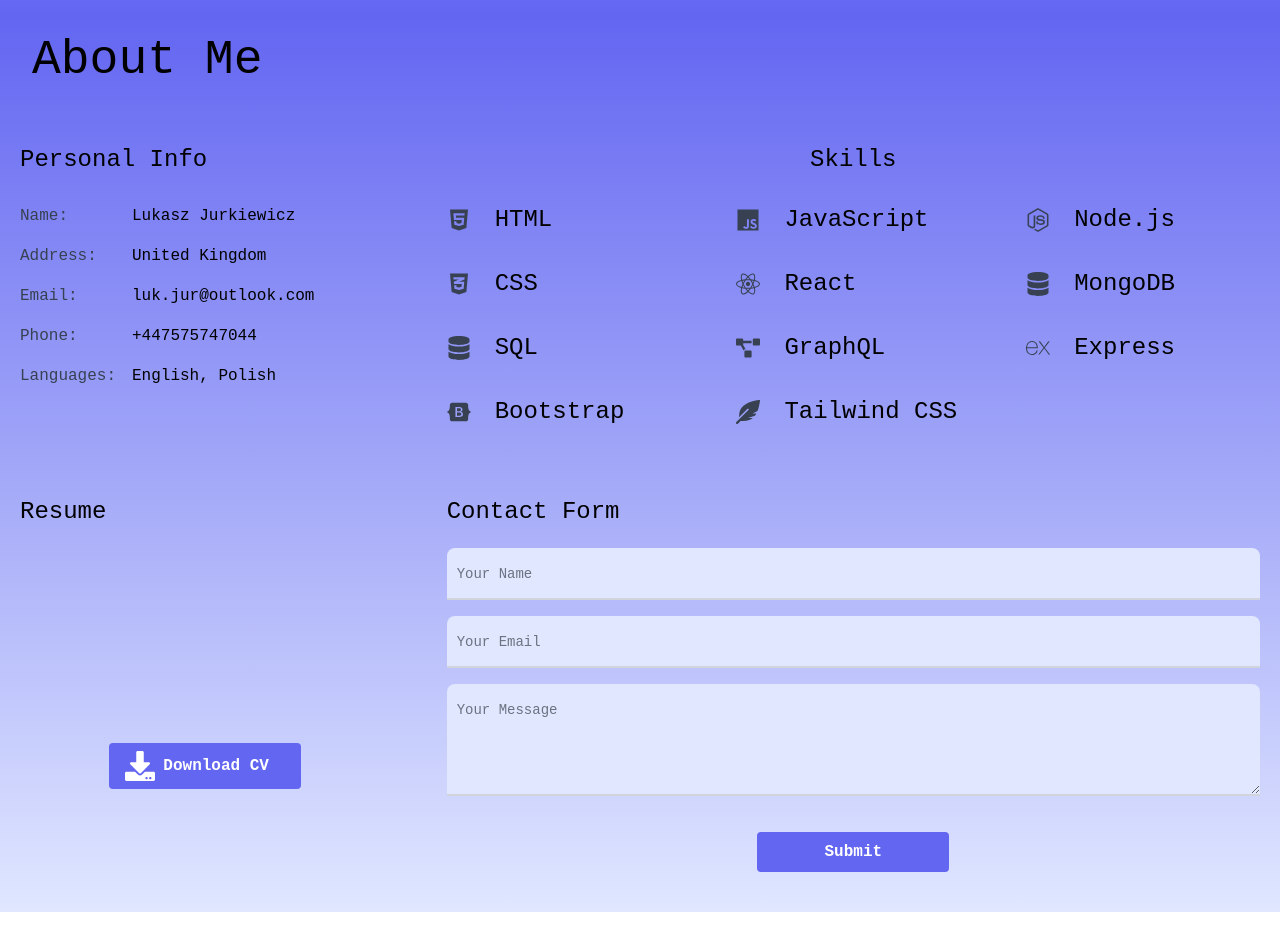
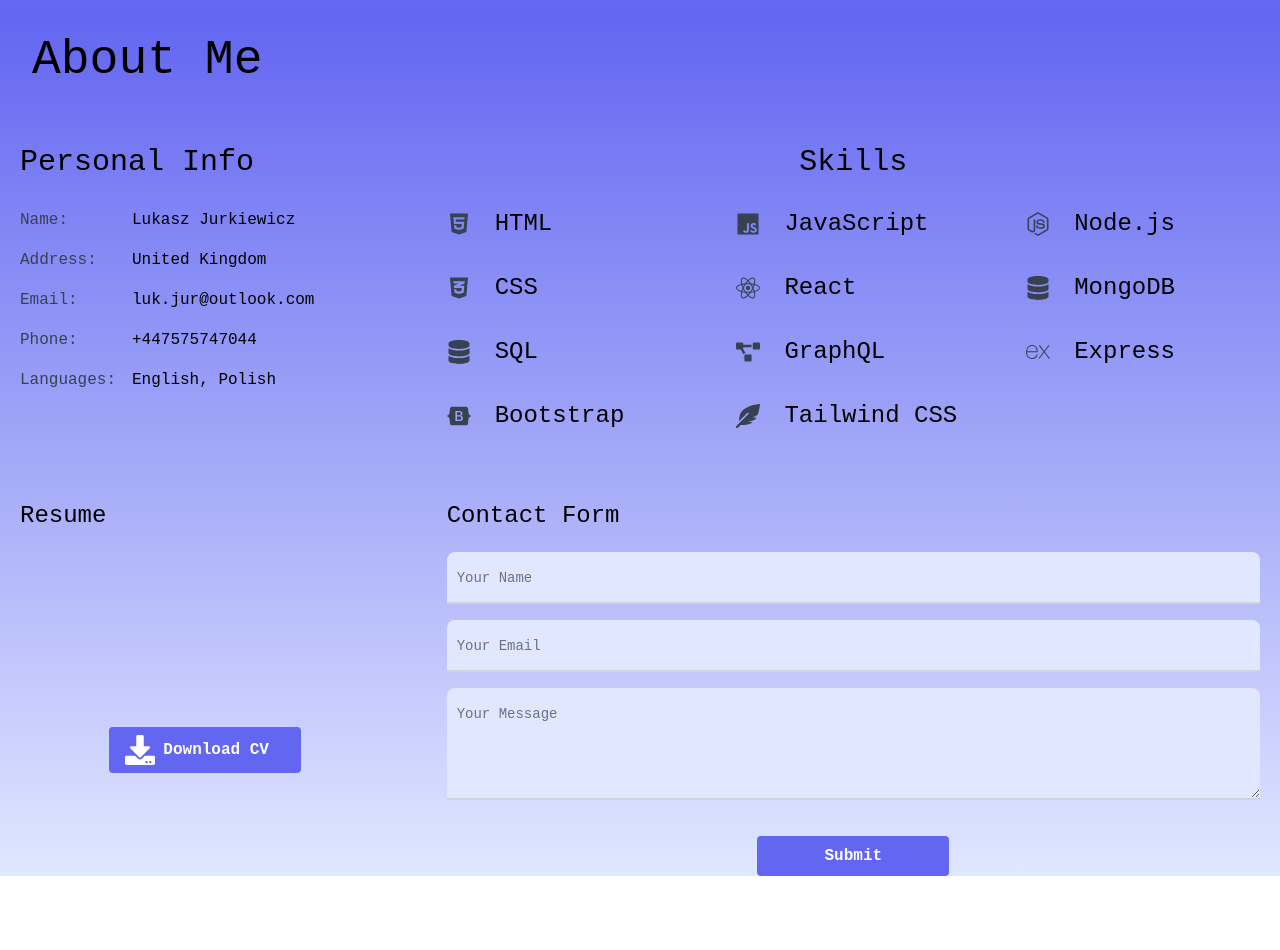
Before and after one commit to Abstynent/Abstynent, a React (Create React App) app: page / in a window 1280 px wide. Shown: the part 1880-2830 px from the top of the page. Built offline with nearby package versions, Linux system fonts and the light colour scheme.

Commit message:
changes to styling

```diff
--- a/src/components/AboutMeComponent/index.js
+++ b/src/components/AboutMeComponent/index.js
@@ -100,7 +100,7 @@ const AboutMeComponent = () => {
       <div className="container mx-auto mt-8 md:flex md:flex-wrap">
         {/* Personal Info */}
         <div className="w-full md:w-1/3 pr-4">
-          <h4 className="text-2xl py-5 px-5">Personal Info</h4>
+          <h4 className="text-3xl py-5 px-5">Personal Info</h4>
           <ul className="leading-10 px-5">
             <li className="flex">
               <span className="w-28 text-gray-700">Name:</span>
@@ -127,14 +127,14 @@ const AboutMeComponent = () => {
 
         {/* Skills */}
         <div className="w-full md:w-2/3 mt-4 md:mt-0">
-          <h4 className="text-left text-2xl py-5 px-5 lg:text-center">
+          <h4 className="text-left text-3xl py-5 px-5 lg:text-center">
             Skills
           </h4>
           <ul className="grid md:grid-cols-2 lg:grid-cols-3 gap-4 mb-10">
             {skillsData.map((skill) => (
               <li
                 key={skill.name}
-                className="text-2xl flex items-center gap-4 py-2 px-5"
+                className="text-2xl flex items-center gap-4 py-2 px-5 hover:text-indigo-200 transition-colors duration-300"
               >
                 {React.createElement(skill.icon, {
                   className: "mr-2 text-gray-700",
@@ -219,7 +219,7 @@ const AboutMeComponent = () => {
                 Your Message
               </label>
             </div>
-            <div className="flex items-center justify-center pt-5 p-10">
+            <div className="flex items-center justify-center pt-5 pb-10 lg:pb-0">
               <button
                 type="submit"
                 className="bg-indigo-500 hover:bg-indigo-700 w-48 text-white font-bold py-2 px-4 rounded focus:outline-none focus:shadow-outline"
--- a/src/components/BackToTopBtn/index.js
+++ b/src/components/BackToTopBtn/index.js
@@ -33,7 +33,7 @@ const BackToTopButton = () => {
         isVisible ? "visible" : "invisible"
       }`}
     >
-      <BsFillArrowUpCircleFill className="text-5xl text-indigo-900"/>
+      <BsFillArrowUpCircleFill className="text-5xl text-indigo-900 hover:text-indigo-950"/>
     </button>
   );
 };
--- a/src/components/Navbar/index.js
+++ b/src/components/Navbar/index.js
@@ -31,7 +31,7 @@ const NavbarComponent = () => {
             <li>
               <a
                 href="#portfolio"
-                className="bg-gradient-to-r from-indigo-500 to-indigo-400 text-white px-4 py-2 rounded-md ml-8"
+                className="bg-gradient-to-r from-indigo-500 to-indigo-400 text-white px-4 py-2 rounded-md ml-8 hover:bg-indigo-600 hover:to-indigo-500"
               >
                 Portfolio
               </a>
@@ -39,7 +39,7 @@ const NavbarComponent = () => {
             <li>
               <a
                 href="#aboutMe"
-                className="bg-gradient-to-r from-indigo-500 to-indigo-400 text-white px-4 py-2 rounded-md ml-8"
+                className="bg-gradient-to-r from-indigo-500 to-indigo-400 text-white px-4 py-2 rounded-md ml-8 hover:bg-indigo-600 hover:to-indigo-500"
               >
                 About Me
               </a>
@@ -47,7 +47,7 @@ const NavbarComponent = () => {
             <li>
               <a
                 href="#resume"
-                className="bg-gradient-to-r from-indigo-500 to-indigo-400 text-white px-4 py-2 rounded-md ml-8"
+                className="bg-gradient-to-r from-indigo-500 to-indigo-400 text-white px-4 py-2 rounded-md ml-8 hover:bg-indigo-600 hover:to-indigo-500"
               >
                 Resume
               </a>
```
